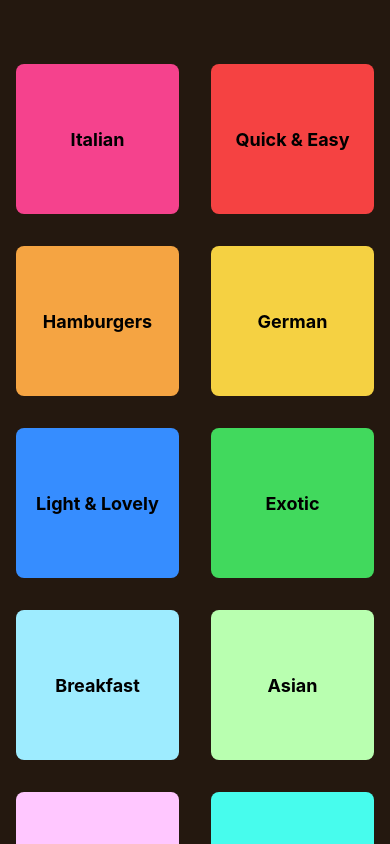
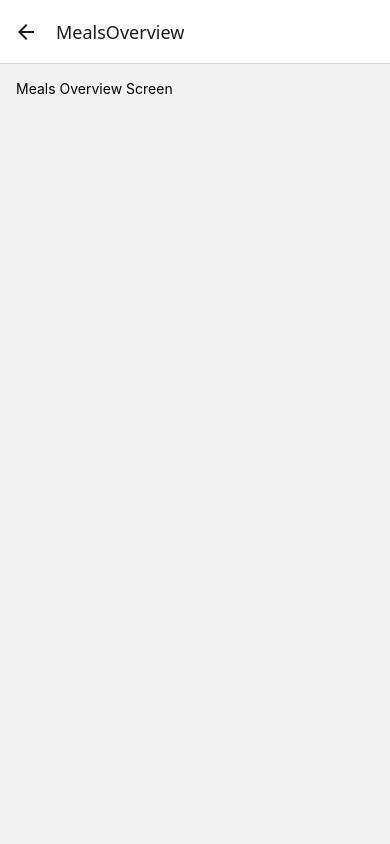
Before and after one commit to wjkba/react-native, a React Native app in the folder project06/: screen /MealsOverview in a window 390 px wide. Built offline with nearby package versions, Linux system fonts and the light colour scheme.

Commit message:
add first navigation logic

```diff
--- a/project06/App.js
+++ b/project06/App.js
@@ -1,14 +1,23 @@
 import { StatusBar } from "expo-status-bar";
 import { StyleSheet, Text, View } from "react-native";
 import { NavigationContainer } from "@react-navigation/native";
+import { createStackNavigator } from "@react-navigation/stack";
 import CategoriesScreen from "./screens/CategoriesScreen";
+import MealsOverviewScreen from "./screens/MealsOverviewScreen";
+
+// Stack is an object with two properties
+// every property holds an object that acts as a component
+const Stack = createStackNavigator();
 
 export default function App() {
   return (
     <View style={styles.container}>
       <StatusBar style="light" />
       <NavigationContainer>
-        <CategoriesScreen />
+        <Stack.Navigator>
+          <Stack.Screen name="MealsCategories" component={CategoriesScreen} />
+          <Stack.Screen name="MealsOverview" component={MealsOverviewScreen} />
+        </Stack.Navigator>
       </NavigationContainer>
     </View>
   );
@@ -17,7 +26,6 @@
 const styles = StyleSheet.create({
   container: {
     backgroundColor: "#24180f",
-    paddingTop: 48,
     flex: 1,
   },
 });
--- a/project06/components/CategoryGridTile.js
+++ b/project06/components/CategoryGridTile.js
@@ -1,13 +1,14 @@
 import { Pressable, Text, View, StyleSheet, Platform } from "react-native";
 
-function CategoryGridTile({ title, color }) {
+function CategoryGridTile({ title, color, onPress }) {
   return (
     <View style={styles.gridItem}>
       <Pressable
+        onPress={onPress}
         android_ripple={{ color: "#ccc" }}
-        style={(pressed) => [
+        style={({ pressed }) => [
           styles.button,
-          pressed ? styles.button.pressed : null,
+          pressed ? styles.buttonPressed : null,
         ]}
       >
         <View style={[styles.innerContainer, { backgroundColor: color }]}>
@@ -22,21 +23,19 @@
   gridItem: {
     flex: 1,
     height: 150,
+    borderRadius: 8,
     margin: 16,
-    borderRadius: 8,
-    elevation: 1,
     overflow: Platform.OS === "android" ? "hidden" : "visible",
   },
   button: {
     flex: 1,
   },
   buttonPressed: {
-    opacity: 0.5,
+    opacity: 0.6,
   },
   innerContainer: {
     flex: 1,
     padding: 16,
-    borderRadius: 8,
     justifyContent: "center",
     alignItems: "center",
   },
--- a/project06/screens/CategoriesScreen.js
+++ b/project06/screens/CategoriesScreen.js
@@ -2,13 +2,23 @@
 import { CATEGORIES } from "../data/dummy-data";
 import CategoryGridTile from "../components/CategoryGridTile";
 
-function renderCategoryItem(itemData) {
-  return (
-    <CategoryGridTile title={itemData.item.title} color={itemData.item.color} />
-  );
-}
+function CategoriesScreen({ navigation }) {
+  // navigation prop is provided to components that are used as screens
 
-function CategoriesScreen() {
+  function renderCategoryItem(itemData) {
+    function pressHandler() {
+      navigation.navigate("MealsOverview");
+    }
+
+    return (
+      <CategoryGridTile
+        title={itemData.item.title}
+        color={itemData.item.color}
+        onPress={pressHandler}
+      />
+    );
+  }
+
   return (
     <FlatList
       data={CATEGORIES}
--- /dev/null
+++ b/project06/screens/MealsOverviewScreen.js
@@ -0,0 +1,19 @@
+import { StyleSheet, Text, View } from "react-native";
+import { MEALS } from "../data/dummy-data";
+
+function MealsOverviewScreen() {
+  return (
+    <View style={styles.container}>
+      <Text>Meals Overview Screen</Text>
+    </View>
+  );
+}
+
+const styles = StyleSheet.create({
+  container: {
+    flex: 1,
+    padding: 16,
+  },
+});
+
+export default MealsOverviewScreen;
```
